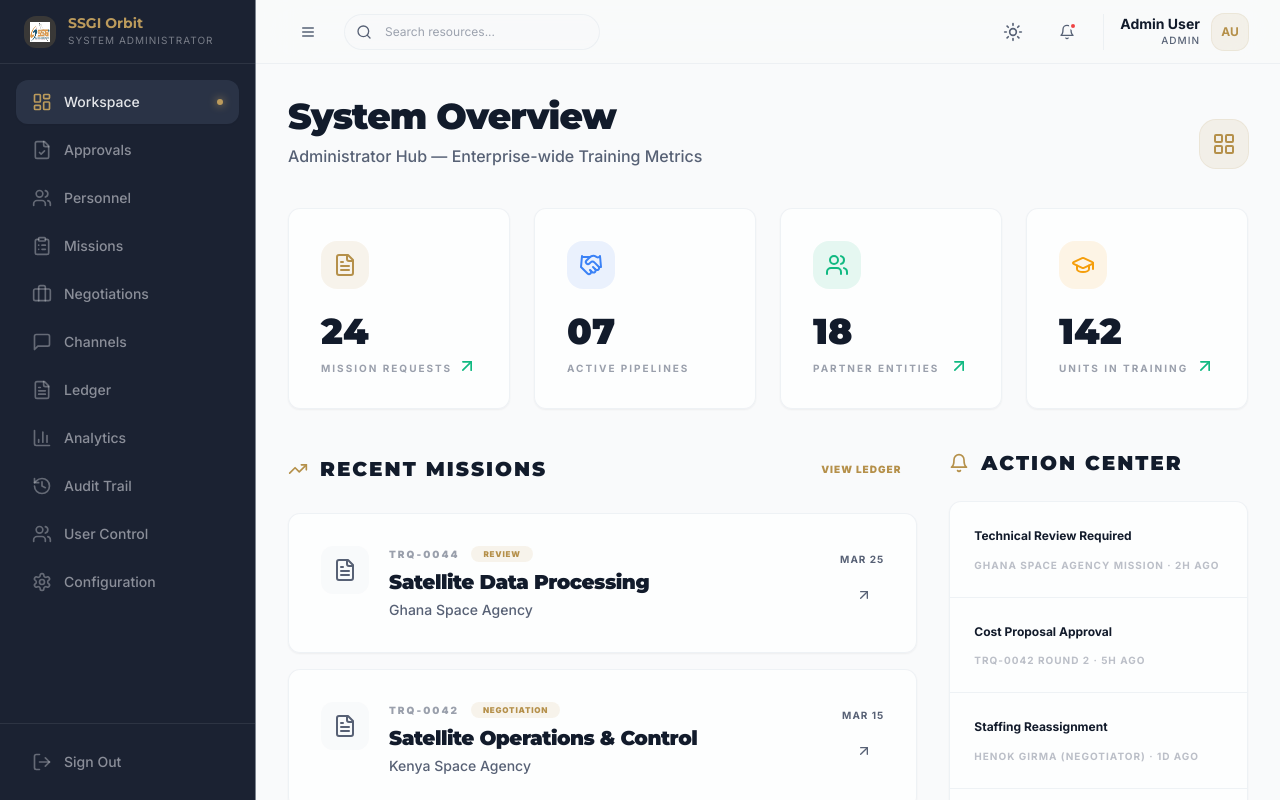
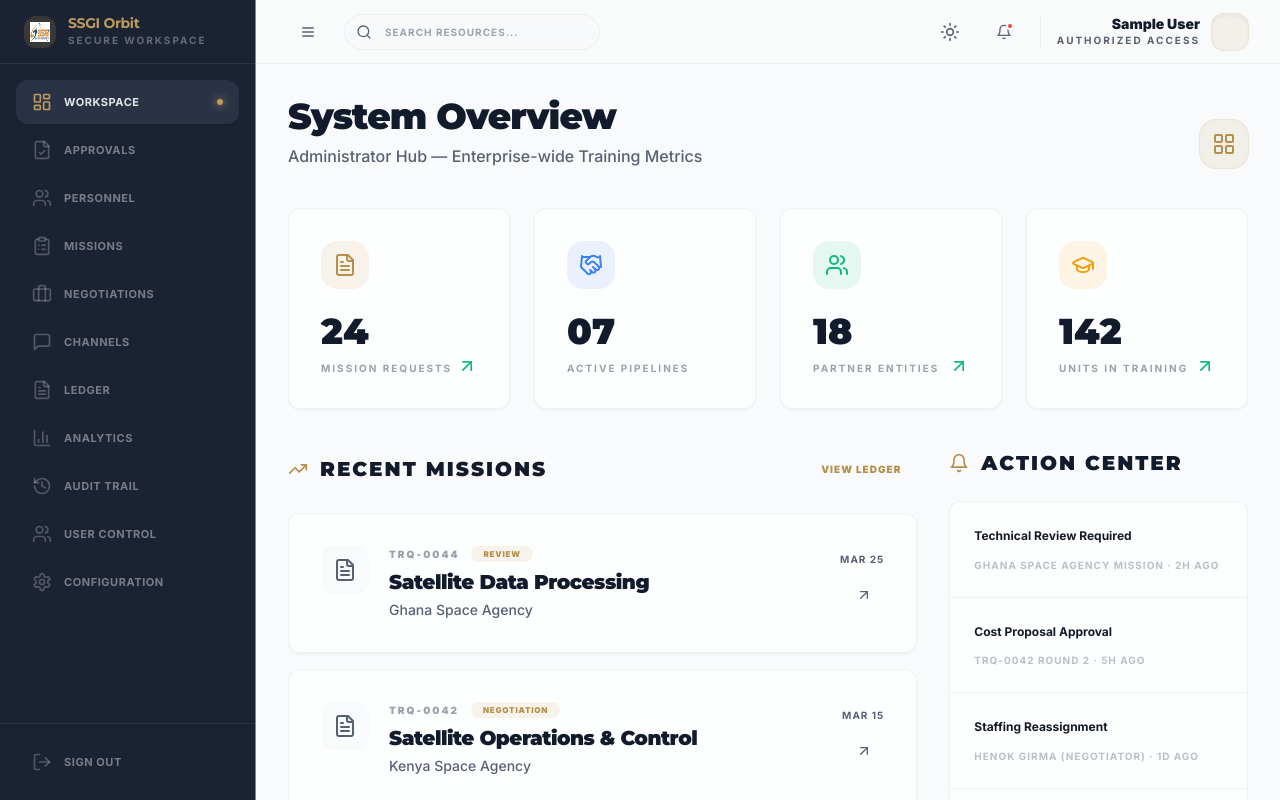
Before and after one commit to PixelApprentice/SSGI-Front-End, a Next.js app: page /admin in a window 1280 px wide. Shown: the top 800 px of the page. Built offline with nearby package versions, Linux system fonts and the light colour scheme; sample sign-in values are in the browser's storage.

Commit message:
refactor: integrate authentication into AdminLayout and remove hardcoded user props from portal layouts

```diff
--- a/app/(admin)/layout.tsx
+++ b/app/(admin)/layout.tsx
@@ -4,11 +4,7 @@ import AdminLayout from "@/components/AdminLayout";
 
 export default function AdminPortalLayout({ children }: { children: React.ReactNode }) {
   return (
-    <AdminLayout
-      role="admin"
-      userName="Admin User"
-      userInitials="AU"
-    >
+    <AdminLayout role="admin">
       {children}
     </AdminLayout>
   );
--- a/app/(dg)/layout.tsx
+++ b/app/(dg)/layout.tsx
@@ -4,11 +4,7 @@ import AdminLayout from "@/components/AdminLayout";
 
 export default function DGPortalLayout({ children }: { children: React.ReactNode }) {
   return (
-    <AdminLayout
-      role="dg"
-      userName="Prof. Solomon Belay"
-      userInitials="SB"
-    >
+    <AdminLayout role="dg">
       {children}
     </AdminLayout>
   );
--- a/app/(director)/layout.tsx
+++ b/app/(director)/layout.tsx
@@ -4,11 +4,7 @@ import AdminLayout from "@/components/AdminLayout";
 
 export default function DirectorPortalLayout({ children }: { children: React.ReactNode }) {
   return (
-    <AdminLayout
-      role="director"
-      userName="Dr. Abebe Tadesse"
-      userInitials="AT"
-    >
+    <AdminLayout role="director">
       {children}
     </AdminLayout>
   );
--- a/app/(negotiator)/layout.tsx
+++ b/app/(negotiator)/layout.tsx
@@ -4,11 +4,7 @@ import AdminLayout from "@/components/AdminLayout";
 
 export default function NegotiatorPortalLayout({ children }: { children: React.ReactNode }) {
   return (
-    <AdminLayout
-      role="negotiator"
-      userName="Dawit Kebede"
-      userInitials="DK"
-    >
+    <AdminLayout role="negotiator">
       {children}
     </AdminLayout>
   );
--- a/app/(supervisor)/layout.tsx
+++ b/app/(supervisor)/layout.tsx
@@ -4,11 +4,7 @@ import AdminLayout from "@/components/AdminLayout";
 
 export default function SupervisorPortalLayout({ children }: { children: React.ReactNode }) {
   return (
-    <AdminLayout
-      role="supervisor"
-      userName="Meseret Hailu"
-      userInitials="MH"
-    >
+    <AdminLayout role="supervisor">
       {children}
     </AdminLayout>
   );
--- a/components/AdminLayout.tsx
+++ b/components/AdminLayout.tsx
@@ -9,35 +9,43 @@ import { cn } from "@/lib/utils";
 import React, { useState } from "react";
 import { getNavItemsForRole, Role } from "@/lib/navigation-config";
 
+import { useAuth } from "@/hooks/use-auth";
+import { useRouter } from "next/navigation";
+import { useEffect } from "react";
+
 interface AdminLayoutProps {
   children: React.ReactNode;
   role: Role;
-  userName: string;
-  userInitials: string;
 }
 
 export default function AdminLayout({
   children,
   role,
-  userName,
-  userInitials,
 }: AdminLayoutProps) {
   const pathname = usePathname();
+  const { user, logout, isLoading } = useAuth();
+  const router = useRouter();
   const [isSidebarOpen, setIsSidebarOpen] = useState(true);
-  const navItems = getNavItemsForRole(role);
+
+  useEffect(() => {
+    if (!isLoading && (!user || user.role !== role)) {
+      router.push('/login');
+    }
+  }, [user, role, isLoading, router]);
+
+  if (isLoading || !user || user.role !== role) {
+    return (
+      <div className="flex min-h-screen items-center justify-center bg-background">
+        <div className="h-8 w-8 animate-spin rounded-full border-4 border-primary border-t-transparent" />
+      </div>
+    );
+  }
+
+  const navItems = getNavItemsForRole(user.role);
 
   const isActive = (path: string) => {
     if (path === "/" || path === "") return pathname === path;
-    return pathname.startsWith(path);
-  };
-
-  const roleLabels: Record<Role, string> = {
-    admin: "System Administrator",
-    dg: "Director General",
-    director: "Training Director",
-    supervisor: "Operations Supervisor",
-    negotiator: "Lead Negotiator",
-    client: "Client Portal"
+    return pathname === path || pathname.startsWith(`${path}/`);
   };
 
   return (
@@ -56,9 +64,9 @@ export default function AdminLayout({
             </div>
             {isSidebarOpen && (
               <div className="flex flex-col">
-                <span className="font-display text-sm font-bold text-sidebar-primary leading-tight">SSGI Orbit</span>
-                <span className="text-[10px] uppercase tracking-widest text-sidebar-foreground/50 truncate w-40">
-                  {roleLabels[role]}
+                <span className="font-display text-sm font-bold text-sidebar-primary leading-tight tracking-tight">SSGI Orbit</span>
+                <span className="text-[10px] uppercase tracking-[0.2em] text-sidebar-foreground/40 font-bold truncate w-40">
+                  Secure Workspace
                 </span>
               </div>
             )}
@@ -71,17 +79,17 @@ export default function AdminLayout({
               key={item.title}
               href={item.href}
               className={cn(
-                "flex items-center gap-3 rounded-xl px-4 py-3 text-sm font-medium transition-all group",
+                "flex items-center gap-3 rounded-xl px-4 py-3 text-sm font-bold transition-all group",
                 isActive(item.href)
                   ? "bg-sidebar-accent text-sidebar-accent-foreground shadow-sm"
-                  : "text-sidebar-foreground/60 hover:bg-sidebar-accent/50 hover:text-sidebar-foreground"
+                  : "text-sidebar-foreground/50 hover:bg-sidebar-accent/50 hover:text-sidebar-foreground"
               )}
             >
               <item.icon className={cn(
                 "h-5 w-5 shrink-0 transition-colors",
-                isActive(item.href) ? "text-sidebar-primary" : "text-sidebar-foreground/40 group-hover:text-sidebar-foreground"
+                isActive(item.href) ? "text-sidebar-primary" : "text-sidebar-foreground/30 group-hover:text-sidebar-foreground"
               )} />
-              {isSidebarOpen && <span className="truncate">{item.title}</span>}
+              {isSidebarOpen && <span className="truncate uppercase tracking-wider text-[11px]">{item.title}</span>}
               {isActive(item.href) && isSidebarOpen && (
                 <div className="ml-auto h-1.5 w-1.5 rounded-full bg-sidebar-primary shadow-[0_0_8px_hsl(var(--sidebar-primary))]" />
               )}
@@ -90,13 +98,13 @@ export default function AdminLayout({
         </nav>
 
         <div className="mt-auto border-t border-sidebar-border p-4">
-          <Link
-            href="/login"
-            className="flex items-center gap-3 rounded-xl px-4 py-3 text-sm font-medium text-sidebar-foreground/60 hover:bg-destructive/10 hover:text-destructive transition-all group"
+          <button
+            onClick={logout}
+            className="flex w-full items-center gap-3 rounded-xl px-4 py-3 text-sm font-bold text-sidebar-foreground/50 hover:bg-destructive/10 hover:text-destructive transition-all group"
           >
-            <LogOut className="h-5 w-5 shrink-0 text-sidebar-foreground/40 group-hover:text-destructive" />
-            {isSidebarOpen && <span>Sign Out</span>}
-          </Link>
+            <LogOut className="h-5 w-5 shrink-0 text-sidebar-foreground/30 group-hover:text-destructive" />
+            {isSidebarOpen && <span className="uppercase tracking-wider text-[11px]">Sign Out</span>}
+          </button>
         </div>
       </aside>
 
@@ -122,7 +130,7 @@ export default function AdminLayout({
               <input
                 type="text"
                 placeholder="Search resources..."
-                className="h-9 w-64 rounded-full border border-border/50 bg-muted/30 pl-10 pr-4 text-xs outline-none focus:border-primary/50 focus:ring-1 focus:ring-primary/20 transition-all"
+                className="h-9 w-64 rounded-full border border-border/50 bg-muted/30 pl-10 pr-4 text-[10px] uppercase font-bold tracking-widest outline-none focus:border-primary/50 focus:ring-1 focus:ring-primary/20 transition-all"
               />
             </div>
           </div>
@@ -136,11 +144,11 @@ export default function AdminLayout({
 
             <div className="flex items-center gap-3 pl-4 border-l border-border/50">
               <div className="text-right hidden sm:block">
-                <p className="text-sm font-bold text-foreground leading-tight">{userName}</p>
-                <p className="text-[10px] uppercase tracking-widest text-muted-foreground font-medium">{role}</p>
+                <p className="text-sm font-black text-foreground leading-tight">{user.name}</p>
+                <p className="text-[10px] uppercase tracking-[0.2em] text-muted-foreground font-bold">Authorized Access</p>
               </div>
-              <div className="flex h-9 w-9 items-center justify-center rounded-xl bg-primary/10 text-xs font-bold text-primary ring-1 ring-primary/20">
-                {userInitials}
+              <div className="flex h-9 w-9 items-center justify-center rounded-xl bg-primary/10 text-xs font-black text-primary ring-1 ring-primary/20 shadow-inner">
+                {user.initials}
               </div>
             </div>
           </div>
```
Also changed, not shown: app/(director)/director/requests/page.tsx (added, +88 -0 lines).
